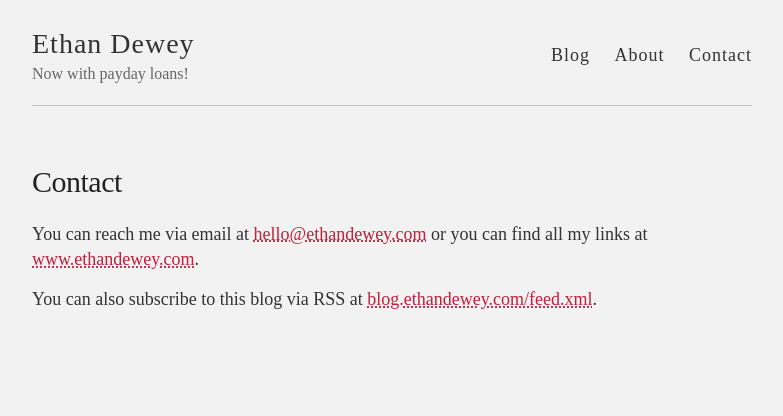
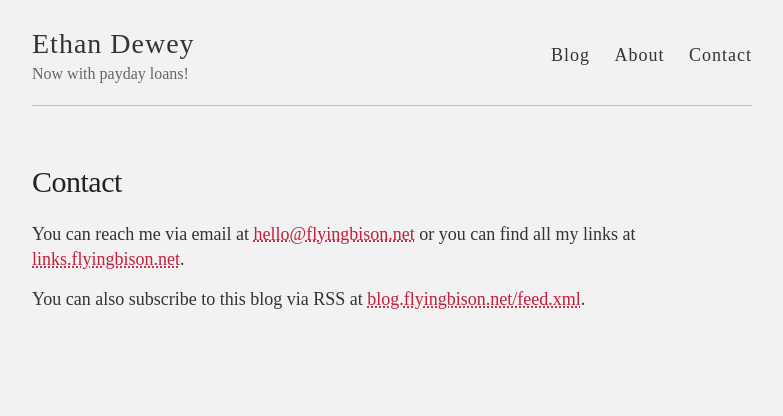
Before and after one commit to conjuredbytes/conjuredbytes.github.io, a Jekyll site: the page built from contact.md, in a window 1280 px wide. Shown: the top 416 px of the page, without its empty margins (248-1031 px from the left). Built offline with Jekyll 4.4.1, drawn with Linux system fonts in a browser that asks for light colours; some web fonts are replaced.

Commit message:
Update contact.md

```diff
--- a/contact.md
+++ b/contact.md
@@ -4,6 +4,6 @@ title: Contact
 permalink: /contact/
 ---
 
-You can reach me via email at [hello@ethandewey.com](mailto:hello@ethandewey.com) or you can find all my links at [www.ethandewey.com](https://www.ethandewey.com).
+You can reach me via email at [hello@flyingbison.net](mailto:hello@flyingbison.net) or you can find all my links at [links.flyingbison.net](https://links.flyingbison.net).
 
-You can also subscribe to this blog via RSS at [blog.ethandewey.com/feed.xml](https://blog.ethandewey.com/feed.xml).
+You can also subscribe to this blog via RSS at [blog.flyingbison.net/feed.xml](https://blog.flyingbison.net/feed.xml).
```
